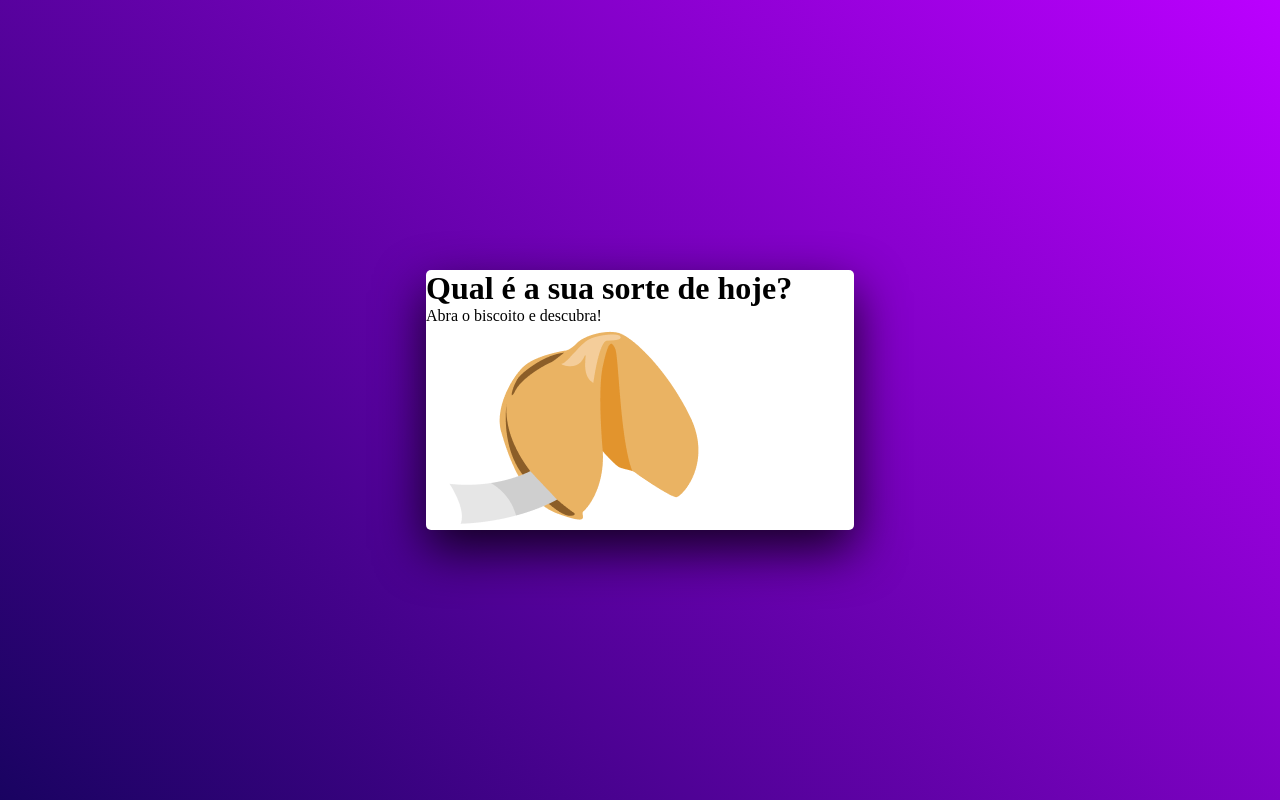
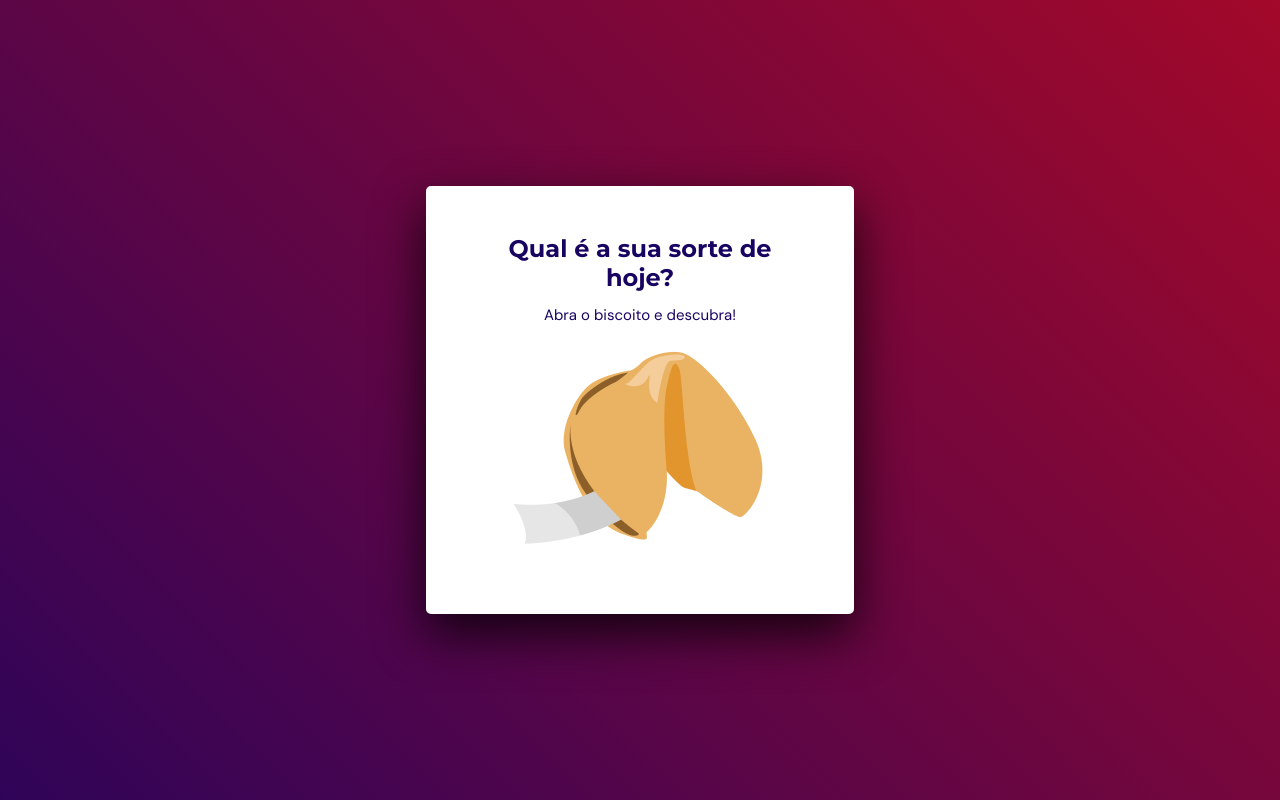
Before and after one commit to priscilha/biscoitoDaSorte, a plain HTML site: page index.html in a window 1280 px wide. Drawn offline with Linux system fonts and the light colour scheme.

Commit message:
animação

```diff
--- a/style.css
+++ b/style.css
@@ -10,7 +10,9 @@
 
 body {
     font-size: 1.6rem;
-    background: linear-gradient(45deg, #190361 0%, #BB00FF 100%);
+    background: linear-gradient(45deg, #190361 0%, #ff0c04 100%);
+    animation: gradient 5s ease infinite;
+    background-size: 200% 200%;
     display: grid;
     place-items: center;
     height: 100vh;
@@ -24,3 +26,46 @@ main {
     border-radius: 5px;
 
 }
+
+h1,
+p {
+    color: #190361;
+    text-align: center;
+
+
+
+}
+
+h1 {
+
+    font-family: 'Montserrat', sans-serif;
+    font-weight: 700;
+    font-size: 2.4rem;
+    margin: 4.8rem 8.1rem 1.3rem;
+
+}
+
+p {
+    font-family: 'DM Sans', sans-serif;
+    font-weight: 400;
+    font-size: 1.5rem;
+
+
+}
+
+img {
+    margin: 2.0rem 6.4rem 6.4rem;
+}
+
+
+@keyframes gradient {
+	0% {
+		background-position: 0% 50%;
+	}
+	50% {
+		background-position: 100% 50%;
+	}
+	100% {
+		background-position: 0% 50%;
+	}
+}
```
